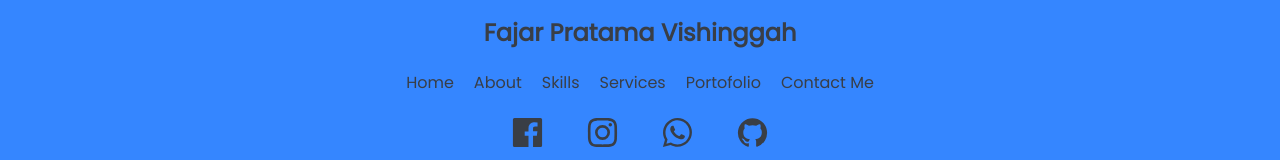
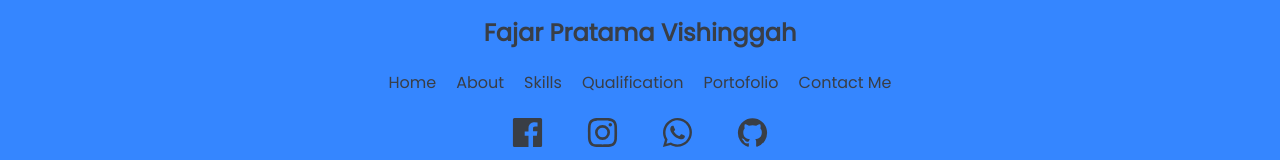
Before and after one commit to DafaWiratama/fajar-portofolio-react, a React (Create React App) app: page /#home in a window 1280 px wide. Shown: the part 4199-4359 px from the top of the page. Built offline with nearby package versions, Linux system fonts and the light colour scheme.

Commit message:
fix navbar & footer scroll active menu

```diff
--- a/src/components/Footer/index.jsx
+++ b/src/components/Footer/index.jsx
@@ -1,4 +1,3 @@
-import React from 'react';
 import { UilFacebook, UilInstagram, UilWhatsapp, UilGithub } from '@iconscout/react-unicons';
 import './styles.css';
 
@@ -16,12 +15,24 @@ function Footer() {
         <h1 className="title-footer">Fajar Pratama Vishinggah</h1>
 
         <ul className="footer-menu">
-          <li>Home</li>
-          <li>About</li>
-          <li>Skills</li>
-          <li>Services</li>
-          <li>Portofolio</li>
-          <li>Contact Me</li>
+          <li>
+            <a href="#home">Home</a>
+          </li>
+          <li>
+            <a href="#about">About</a>
+          </li>
+          <li>
+            <a href="#skills">Skills</a>
+          </li>
+          <li>
+            <a href="#qualification">Qualification</a>
+          </li>
+          <li>
+            <a href="#portofolio">Portofolio</a>
+          </li>
+          <li>
+            <a href="#contact">Contact Me</a>
+          </li>
         </ul>
 
         <div className="menu-nav wrapper-icon-footer">
--- a/src/components/Footer/styles.css
+++ b/src/components/Footer/styles.css
@@ -27,12 +27,12 @@ footer {
   margin: 20px 0;
 }
 
-.footer-menu > li {
+.footer-menu li a {
   color: #393e46;
   margin: 0 10px;
 }
 
-.footer-menu > li:hover {
+.footer-menu li a:hover {
   color: white;
   cursor: pointer;
 }
--- a/src/components/Navbar/index.jsx
+++ b/src/components/Navbar/index.jsx
@@ -1,5 +1,4 @@
 import React, { useEffect, useState } from 'react';
-import { useLocation } from 'react-router-dom';
 import {
   UilMoon,
   UilSun,
@@ -16,12 +15,12 @@ import iconTheme from '../../assets/images/iconName.png';
 import './styles.css';
 
 function Navbar() {
-  const location = useLocation();
+  const [id, setId] = useState('');
   const [colorBorder, setColorBorder] = useState(null);
   const [theme, setTheme] = useState('light');
   const [openMenu, setOpenMenu] = useState(false);
   const [darkTheme] = useState('dark-theme');
-  console.log(location.hash);
+
   const themeToggler = () => {
     setTheme(theme === 'light' ? 'dark' : 'light');
     window.localStorage.setItem('theme', theme);
@@ -29,7 +28,6 @@ function Navbar() {
   };
 
   const menutoggler = () => setOpenMenu(!openMenu);
-
   const initialTheme = () => window.localStorage.setItem('theme', theme);
   const getCurrenttheme = () => window.localStorage.getItem('theme') || theme;
 
@@ -37,6 +35,23 @@ function Navbar() {
     if (window.scrollY >= 80) return setColorBorder('scroll-header');
     return setColorBorder('');
   };
+
+  useEffect(() => {
+    const handleScroll = () => {
+      const section = document.querySelectorAll('section[id]');
+      section.forEach((ha) => {
+        const rect = ha.getBoundingClientRect();
+        if (rect.top >= 0 && rect.top <= 150) {
+          setId(ha.id);
+          window.history.replaceState(null, null, `#${ha.id}`);
+        }
+      });
+    };
+    window.addEventListener('scroll', handleScroll);
+    return () => {
+      window.removeEventListener('scroll', handleScroll);
+    };
+  }, []);
 
   useEffect(() => {
     initialTheme();
@@ -55,35 +70,32 @@ function Navbar() {
         <div className="container-menu-nav">
           <ul className="menu-nav">
             <li>
-              <a className={location.hash === '#home' ? 'active' : ''} href="#home">
+              <a className={id === 'home' ? 'active' : ''} href="#home">
                 Home
               </a>
             </li>
             <li>
-              <a className={location.hash === '#about' ? 'active' : ''} href="#about">
+              <a className={id === 'about' ? 'active' : ''} href="#about">
                 About
               </a>
             </li>
             <li>
-              <a className={location.hash === '#skills' ? 'active' : ''} href="#skills">
+              <a className={id === 'skills' ? 'active' : ''} href="#skills">
                 Skills
               </a>
             </li>
             <li>
-              <a
-                className={location.hash === '#qualification' ? 'active' : ''}
-                href="#qualification"
-              >
+              <a className={id === 'qualification' ? 'active' : ''} href="#qualification">
                 Qualification
               </a>
             </li>
             <li>
-              <a className={location.hash === '#portofolio' ? 'active' : ''} href="#portofolio">
+              <a className={id === 'portofolio' ? 'active' : ''} href="#portofolio">
                 Portofolio
               </a>
             </li>
             <li>
-              <a className={location.hash === '#contact' ? 'active' : ''} href="#contact">
+              <a className={id === 'contact' ? 'active' : ''} href="#contact">
                 Contact Me
               </a>
             </li>
@@ -126,39 +138,42 @@ function Navbar() {
       ) : (
         <section className={`header-bottom-menu ${colorBorder}`}>
           <ul className="wrapper-bottom-menu">
-            <li className="link-menu">
+            <li className={`link-menu ${id === 'home' ? 'active' : ''}`}>
               <UilEstate />
-              <a className="link-menu" href="#home">
+              <a className={`link-menu ${id === 'home' ? 'active' : ''}`} href="#home">
                 Home
               </a>
             </li>
-            <li className="link-menu">
+            <li className={`link-menu ${id === 'about' ? 'active' : ''}`}>
               <UilUser />
-              <a className="link-menu" href="#about">
+              <a className={`link-menu ${id === 'about' ? 'active' : ''}`} href="#about">
                 About
               </a>
             </li>
-            <li className="link-menu">
+            <li className={`link-menu ${id === 'skills' ? 'active' : ''}`}>
               <UilFileAlt />
-              <a className="link-menu" href="#skills">
+              <a className={`link-menu ${id === 'skills' ? 'active' : ''}`} href="#skills">
                 Skills
               </a>
             </li>
-            <li className="link-menu">
+            <li className={`link-menu ${id === 'qualification' ? 'active' : ''}`}>
               <UilBriefcaseAlt />
-              <a className="link-menu" href="#services">
-                Services
+              <a
+                className={`link-menu ${id === 'qualification' ? 'active' : ''}`}
+                href="#qualification"
+              >
+                Qualification
               </a>
             </li>
-            <li className="link-menu">
+            <li className={`link-menu ${id === 'portofolio' ? 'active' : ''}`}>
               <UilScenery />
-              <a className="link-menu" href="#portofolio">
+              <a className={`link-menu ${id === 'portofolio' ? 'active' : ''}`} href="#portofolio">
                 Portofolio
               </a>
             </li>
-            <li className="link-menu">
+            <li className={`link-menu ${id === 'contact' ? 'active' : ''}`}>
               <UilCommentAltMessage />
-              <a className="link-menu" href="#contact">
+              <a className={`link-menu ${id === 'contact' ? 'active' : ''}`} href="#contact">
                 Contact Me
               </a>
             </li>
```
Also changed, not shown: 1 other file (tests, documents, lock files or other folders).
